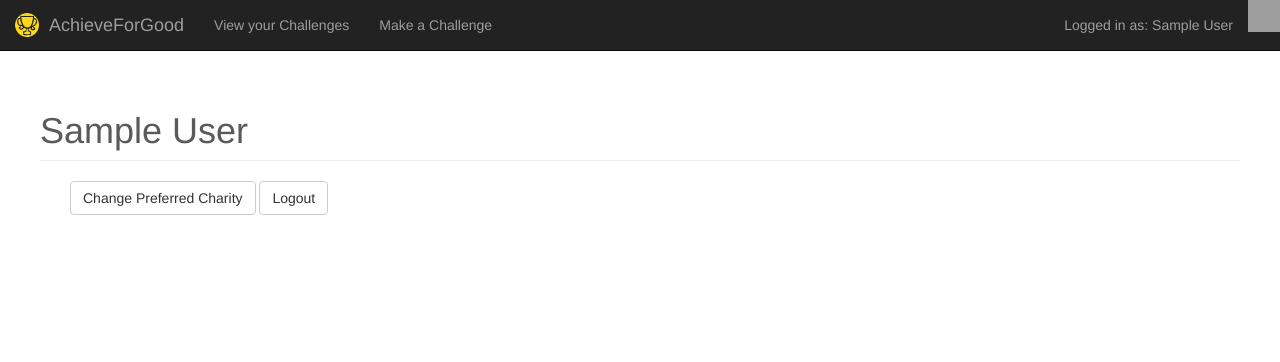
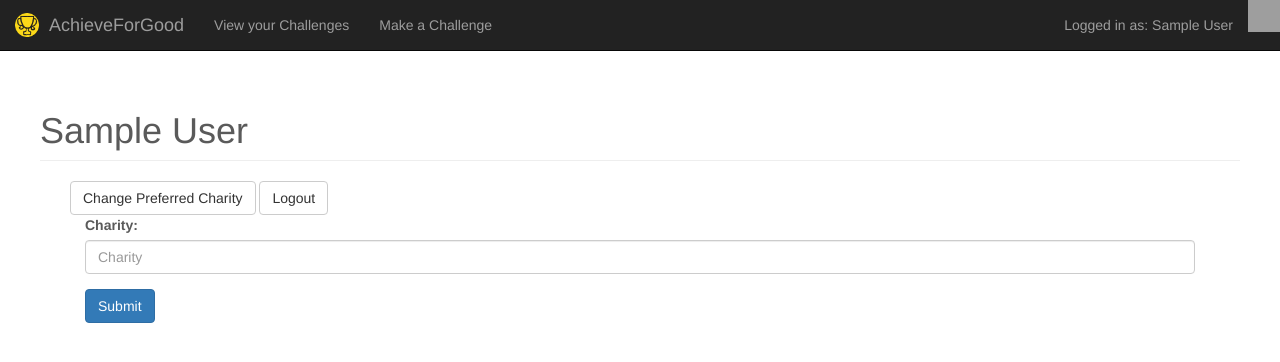
Before and after one commit to MarkRobbo/GreatUniHack2015, a PHP site: page /user.php in a window 1280 px wide. Shown: the top 362 px of the page. Run offline with PHP 8.4, Linux system fonts and the light colour scheme; the visitor is signed in with stand-in values (Sample User, id 1); grey boxes are pictures that could not be loaded.

Commit message:
Change Charity form

```diff
--- a/html/user.php
+++ b/html/user.php
@@ -30,6 +30,19 @@
               <div class="btn btn-default">Logout</div>
             </a>
           </div>
+
+        <div class="col-md-12">
+          <div class="form-group">
+            <label for="charity">Charity:
+            </label>
+            <input type="text" class="form-control"
+                   data-provide="typeahead" autocomplete="off"
+                   id="charity" placeholder="Charity"></input>
+          </div>
+          <button type="submit" form="settings" class="btn btn-primary">
+            Submit
+          </button>
+        </div>
         </div>
       </div>
     </div>
```
